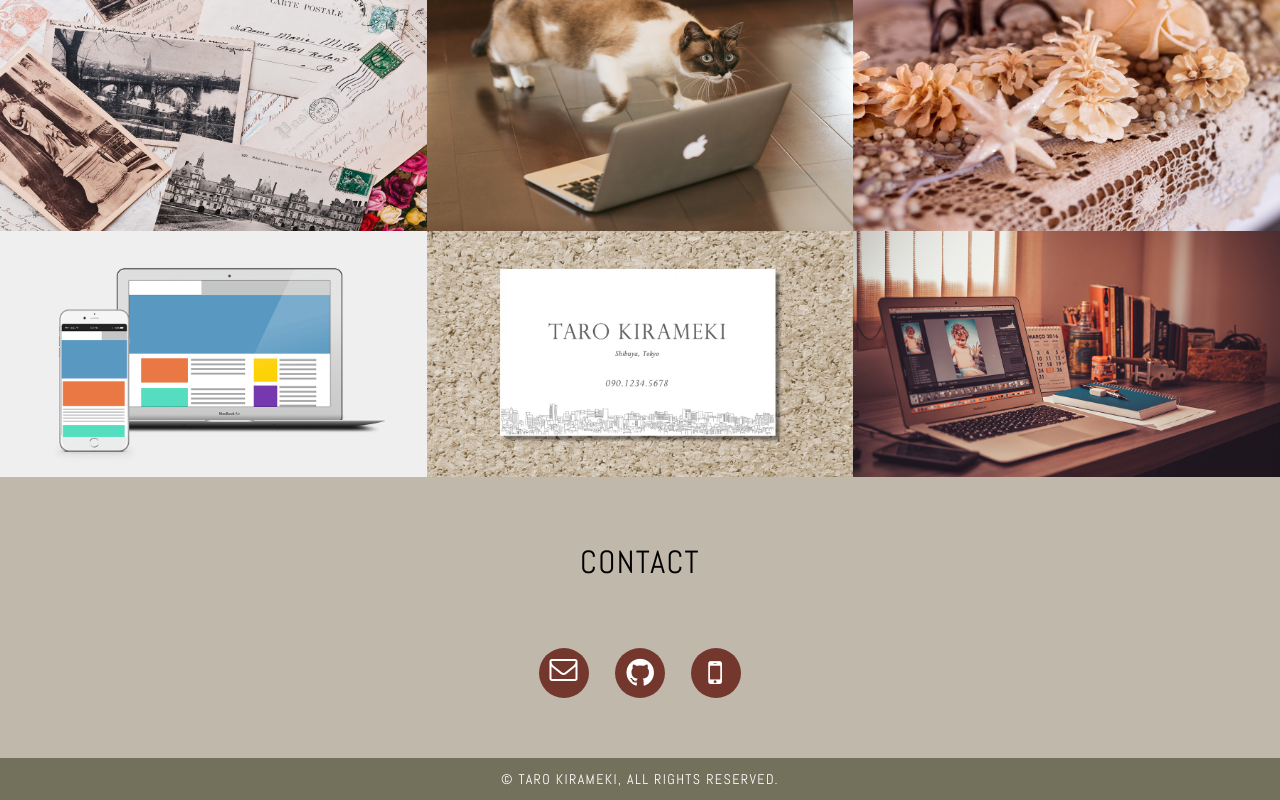
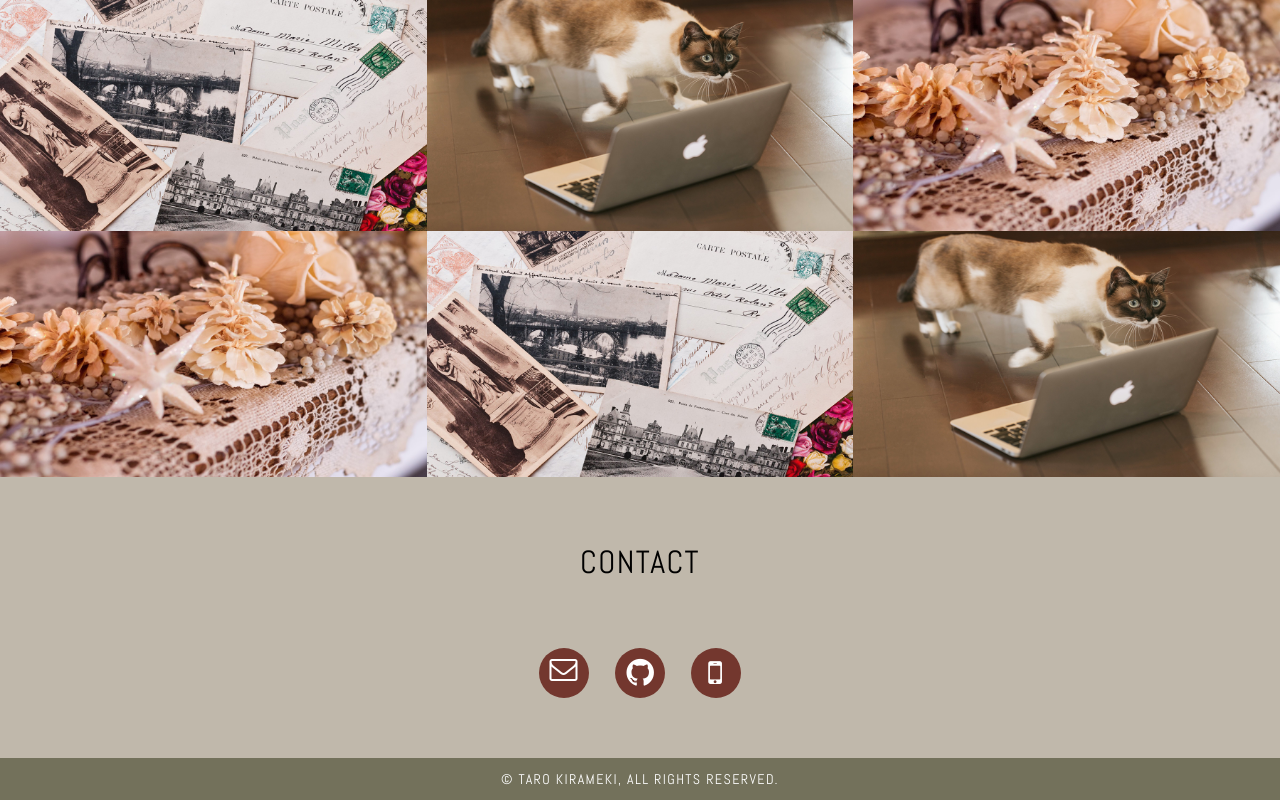
Before and after one commit to yukariyasuda/yukariyasuda.github.io, a plain HTML site: page index.html in a window 1280 px wide. Shown: the part 1429-2229 px from the top of the page. Drawn offline with nearby package versions, Linux system fonts and the light colour scheme.

Commit message:
first commit

```diff
--- a/index.html
+++ b/index.html
@@ -117,7 +117,7 @@
         </div>
          <div class="works-box">
                     <a href="#">
-                        <img src="./images/img_work_site.png" alt="株式会社きらめき コーポレートサイト様 Webサイトデザイン">
+                        <img src="./images/work1.jpg" alt="株式会社きらめき コーポレートサイト様 Webサイトデザイン">
                         <div class="works-box-inner">
                         <div class="text-center">
                         <h3>株式会社きらめき コーポレートサイト</h3>
@@ -130,7 +130,7 @@
 
          <div class="works-box">
             <a href="#">
-                <img src="./images/img_work_card.jpg" alt="きらめき花子様 名刺デザイン">
+                <img src="./images/work2.jpg" alt="きらめき花子様 名刺デザイン">
                 <div class="works-box-inner">
                     <div class="text-center">
                         <h3>きらめき花子様 名刺</h3>
@@ -142,7 +142,7 @@
         </div>
         <div class="works-box">
             <a href="#">
-                <img src="./images/img_work_blog.jpg" alt="WordPressオリジナルテーマ">
+                <img src="./images/work3.jpg" alt="WordPressオリジナルテーマ">
                 <div class="works-box-inner">
                     <div class="text-center">
                         <h3>ブログデザイン</h3>
```
